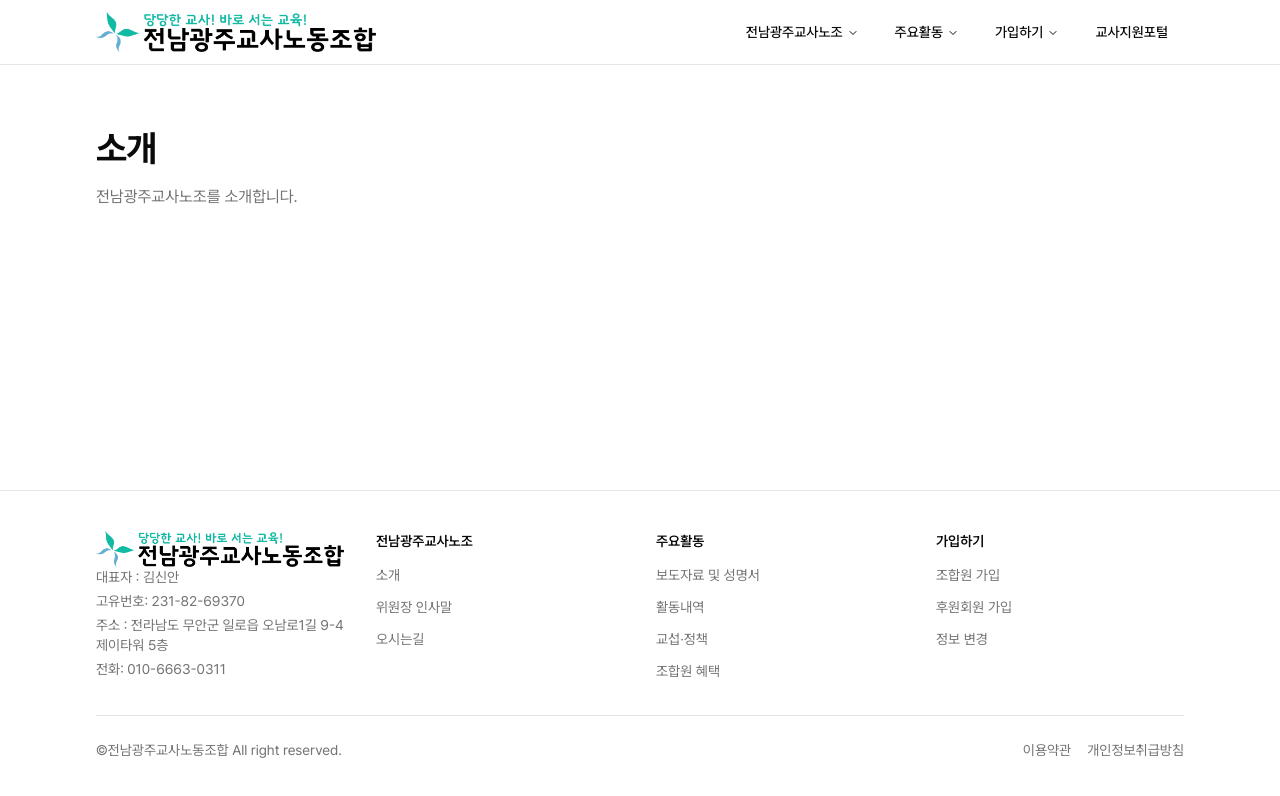
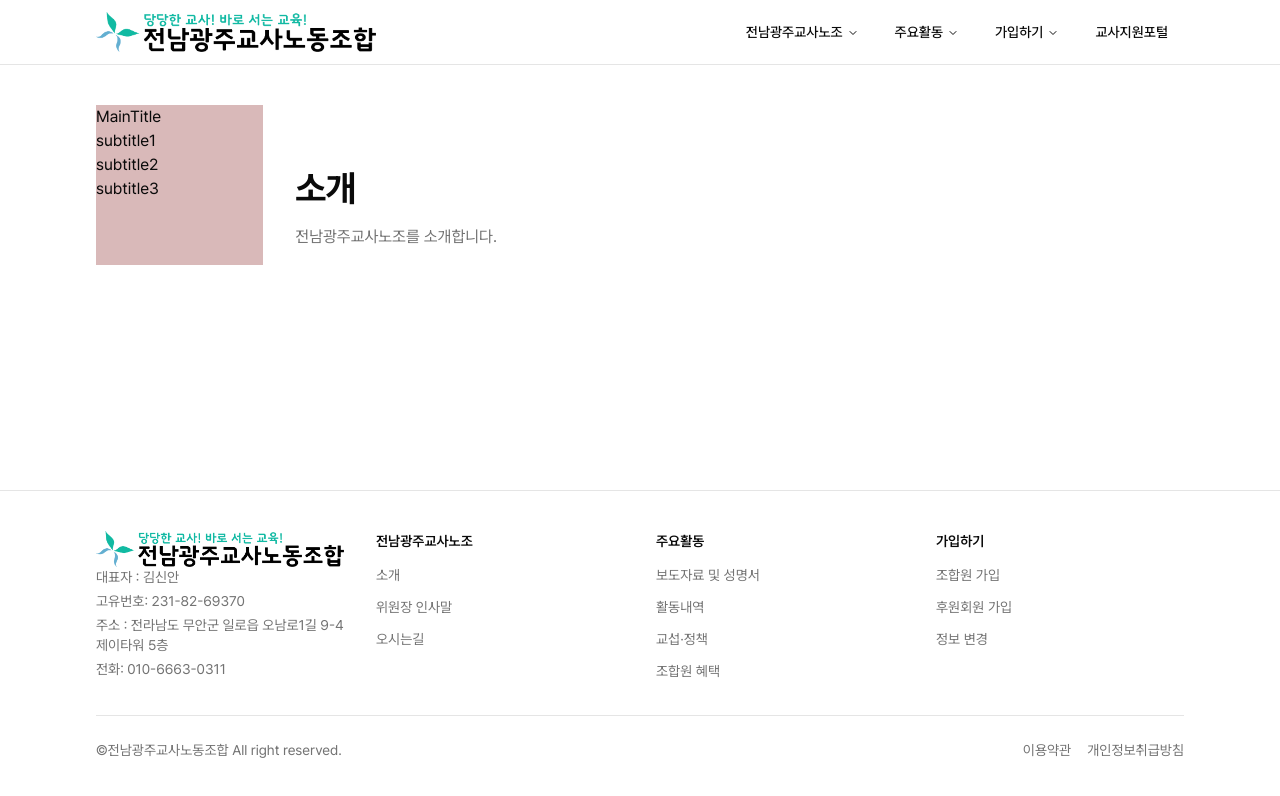
Before and after one commit to jntu20311/jntu-homepage, a React (Vite) app: page /about/intro in a window 1280 px wide. Shown: the top 796 px of the page. Built offline with nearby package versions, Linux system fonts and the light colour scheme.

Commit message:
fix : board layout, submenu 추가

```diff
--- /dev/null
+++ b/src/app/layouts/board-layout.tsx
@@ -0,0 +1,17 @@
+import { BoardSubMenu } from "@/widgets/board-submenu";
+import { Suspense } from "react";
+import { Outlet } from "react-router-dom";
+
+export const BoardLayout = () => {
+  return (
+    <div className="mx-auto w-full max-w-6xl px-4 py-10 sm:px-6 lg:px-8">
+      <div className="flex">
+        <BoardSubMenu />
+
+        <Suspense fallback={null}>
+          <Outlet />
+        </Suspense>
+      </div>
+    </div>
+  );
+};
--- a/src/app/router/router.tsx
+++ b/src/app/router/router.tsx
@@ -17,6 +17,7 @@
 } from "@/pages";
 import { routes } from "@/shared/configs/routes";
 import { RootLayout } from "@/app/layouts/root-layout";
+import { BoardLayout } from "../layouts/board-layout";
 
 const router = createBrowserRouter([
   {
@@ -24,6 +25,9 @@
     children: [
       { index: true, path: routes.ROOT, element: <HomePage /> },
 
+      {
+        element: <BoardLayout />,
+        children: [
           // 전남광주교사노조
           { path: routes.ABOUT_INTRO, element: <AboutIntroPage /> },
           { path: routes.ABOUT_GREETING, element: <GreetingPage /> },
@@ -39,6 +43,8 @@
           { path: routes.JOIN_MEMBER, element: <JoinMemberPage /> },
           { path: routes.JOIN_SUPPORTER, element: <JoinSupporterPage /> },
           { path: routes.JOIN_UPDATE, element: <JoinUpdatePage /> },
+        ],
+      },
 
       // 교사지원포털
       { path: routes.PORTAL, element: <PortalPage /> },
--- /dev/null
+++ b/src/widgets/board-submenu/index.ts
@@ -0,0 +1 @@
+export * from "./ui/board-submenu";
--- /dev/null
+++ b/src/widgets/board-submenu/ui/board-submenu.tsx
@@ -0,0 +1,14 @@
+export const BoardSubMenu = () => {
+  return (
+    <div className="w-50 h-40 bg-red-900/30">
+      <span>MainTitle</span>
+
+      {/* submenu */}
+      <ul className="">
+        <li>subtitle1</li>
+        <li>subtitle2</li>
+        <li>subtitle3</li>
+      </ul>
+    </div>
+  );
+};
```
Lines whose indentation alone changed are shown as unchanged.
